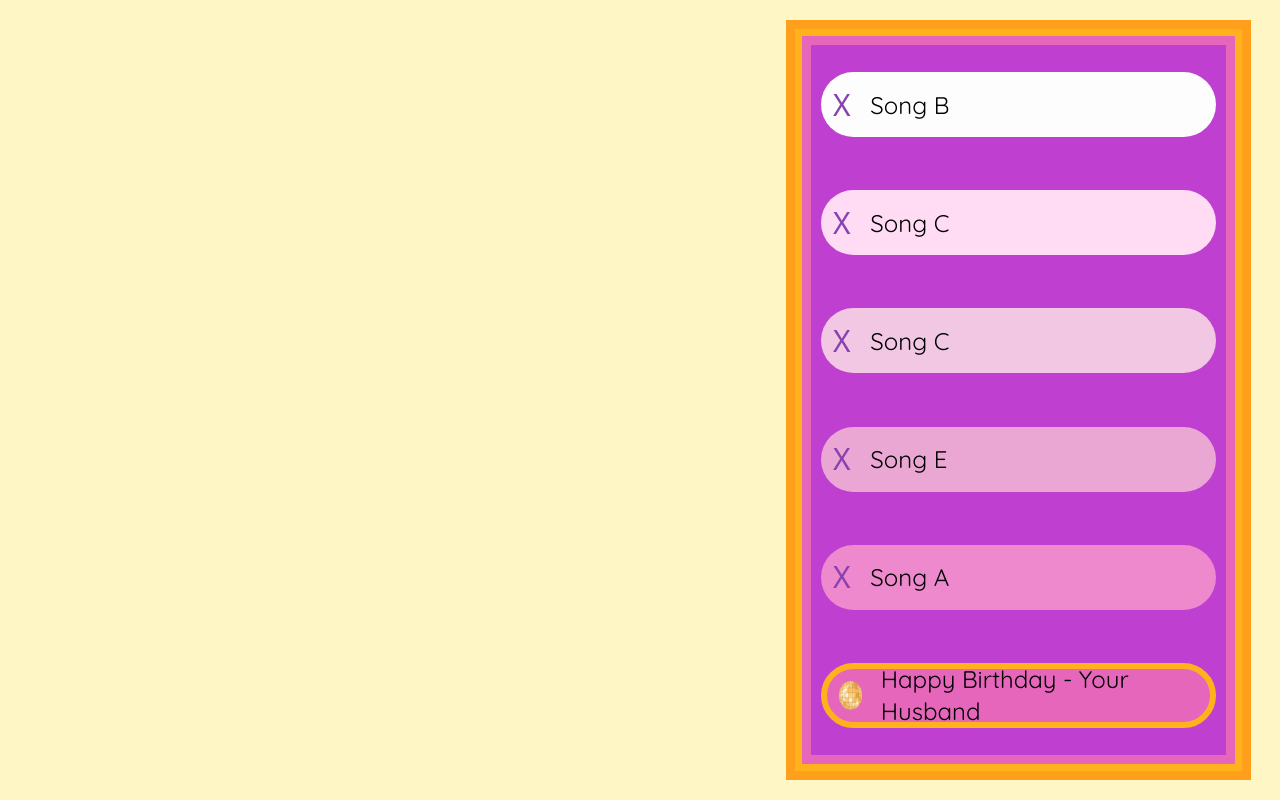
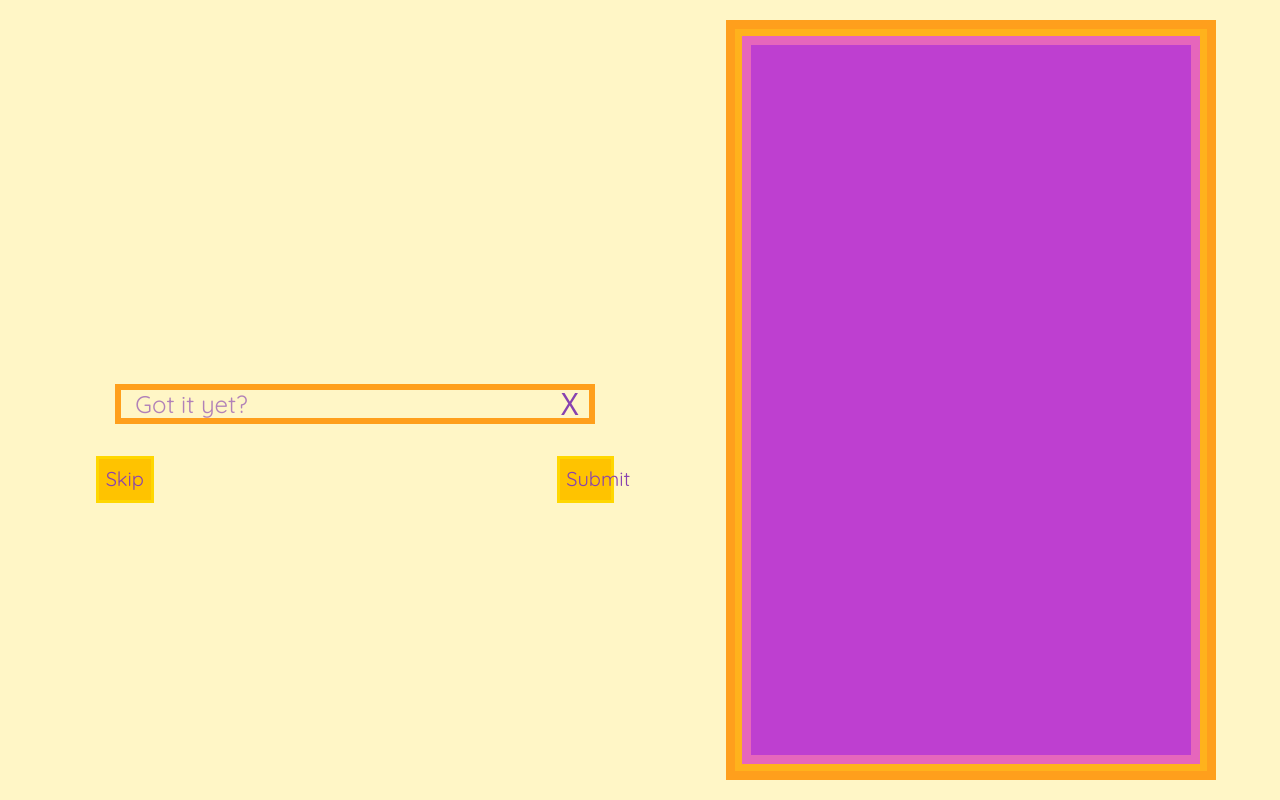
Before and after one commit to AshtonPulliam18/Musicle, a React (Vite) app: page / in a window 1280 px wide. Built offline with nearby package versions, Linux system fonts and the light colour scheme; a web font is replaced by a local one.

Commit message:
Guess Entry UI
Initial Guess Entry, Skip, and Submit button UI done.

```diff
--- a/src/App.jsx
+++ b/src/App.jsx
@@ -1,19 +1,22 @@
 import React from 'react';
 import Musicboard from './components/Musicboard';
+import GuessEntry from './components/GuessEntry.jsx';
 const App = () => {
     return (
-        <div className={"h-screen bg-paleYellow grid grid-cols-2 gap-[10%]"}>
+        <div className={"h-screen bg-paleYellow grid grid-cols-2"}>
         {/* logo/title */}
         {/* guess/skip display */}
         {/* progress bar */}
         {/* guess entry */}
         {/* skip button */}
         {/* submit button */}
-            <div/>
-            <div className={"flex items-center justify-end mr-[5%]"}>
 
+            <div className={"flex items-center justify-end"}>
+                <GuessEntry/>
+            </div>
+
+            <div className={"flex items-center pr-[10%] justify-end"}>
                     <Musicboard/>
-
             </div>
 
         </div>
--- /dev/null
+++ b/src/components/GuessEntry.jsx
@@ -0,0 +1,30 @@
+import React from 'react';
+
+const GuessEntry = () => {
+
+
+
+    return (
+        <div className="h-[100%] w-[100%]">
+            <div
+                className="h-[5%] w-[75%] mx-[18%] mt-[60%] sm:border-[2px] md:border-[4px] lg:border-[6px] border-darkOrange flex items-center">
+
+                <input
+                    className={"h-[100%] w-[90%] bg-transparent border-0 shadow-none outline-none font-sand text-2xl text-darkPurple ml-[3%] placeholder-darkPurple placeholder-opacity-65"}
+                    placeholder={"Got it yet?"}/>
+                <span className="m-[1%] text-darkPurple text-3xl">X</span>
+            </div>
+
+            <div className={"inline flex"}>
+
+
+                <button className={"ml-[15%] mt-[5%] h-[3%] w-[9%] sm:border-[1px] md:border-[2px] lg:border-[3px] border-lightYellow bg-darkYellow p-[1%] font-sand text-darkPurple text-xl"} type="submit">Skip</button>
+                <button className={"ml-[63%] mt-[5%] h-[3%] w-[9%] sm:border-[1px] md:border-[2px] lg:border-[3px] border-lightYellow bg-darkYellow p-[1%] font-sand text-darkPurple text-xl" } type="submit">Submit</button>
+            </div>
+        </div>
+
+
+    );
+};
+
+export default GuessEntry;
--- a/src/components/Musicboard.jsx
+++ b/src/components/Musicboard.jsx
@@ -27,7 +27,8 @@ const generateGuesses = (num) => {
 };
 
 const Musicboard = () => {
-    const guesses = generateGuesses(5); // Generate 6 random guesses
+
+
 
     return (
         <div className={"h-[95%] w-[85%] bg-lightOrange border-solid sm:border-[3px] md:border-[6px] lg:border-[9px] border-darkOrange flex items-center justify-center"}>
@@ -37,14 +38,8 @@ const Musicboard = () => {
                 <div className="h-[100%] w-[100%] grid grid-rows-6">
 
 
-                    {guesses.map((guess, i) => (
-                        <div key={i} className="flex items-center justify-center">
-                            <Guess index={guess.index} status={guess.status} title={guess.title}/>
-                        </div>))}
 
-                    <div className="flex items-center justify-center">
-                        <Guess index={5} status={"correct"} title={"Happy Birthday - Your Husband"}/>
-                    </div>
+
 
 
                 </div>
```
